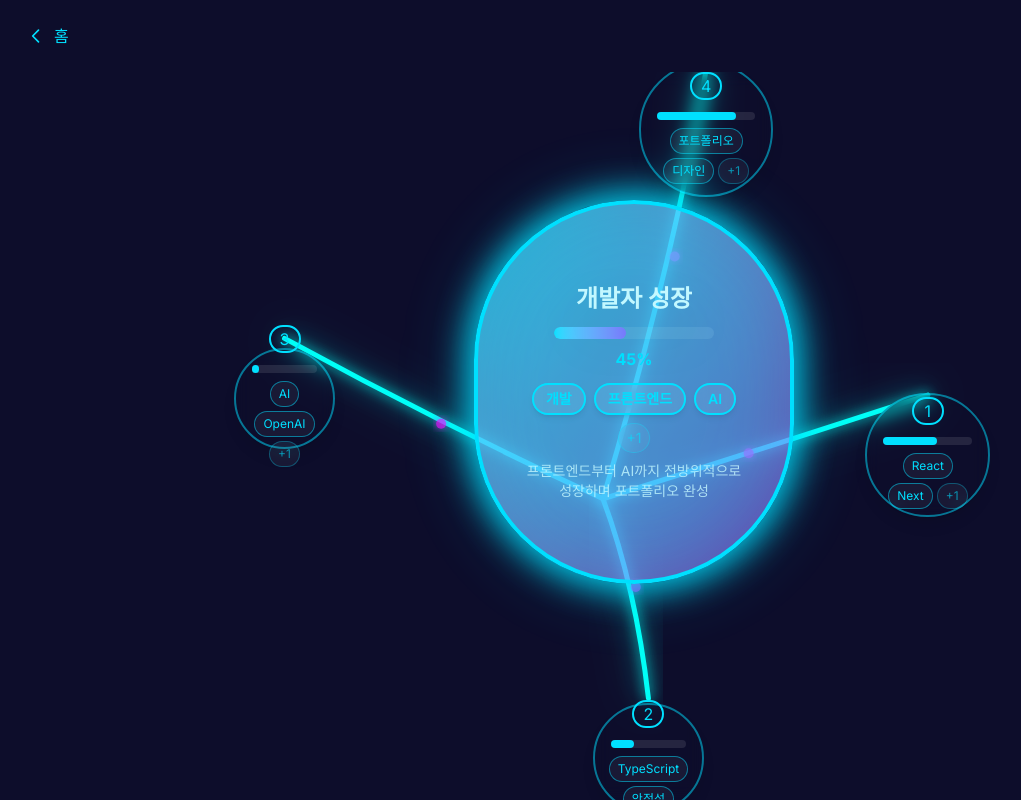
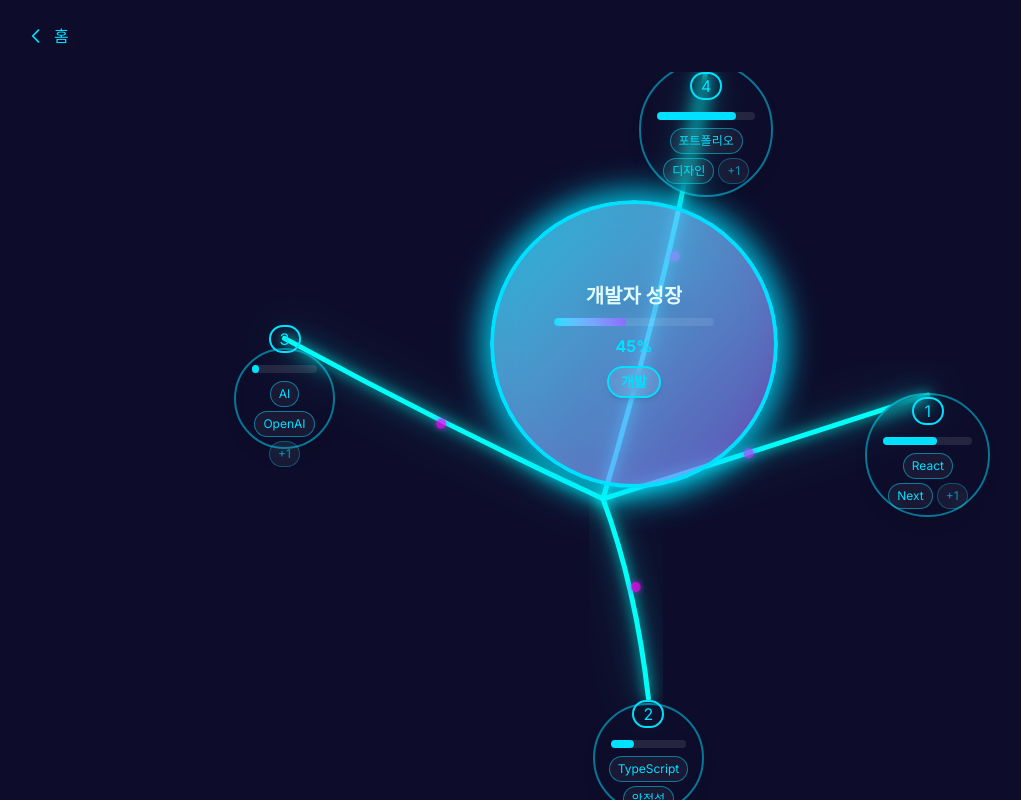
Before and after one commit to sjwoo1999/branchify, a Next.js app: page /goal/0 in a window 1280 px wide. Shown: the whole page, without its empty margins (6-1027 px from the left). Built offline with nearby package versions, Linux system fonts and the light colour scheme.

Commit message:
Fix main node glow, size, info, overlap

```diff
--- a/src/app/goal/[id]/page.tsx
+++ b/src/app/goal/[id]/page.tsx
@@ -301,29 +301,46 @@ export default function GoalDetailPage({ params }: PageProps) {
         </svg>
         {/* 메인 목표 뉴런 노드 */}
         <div ref={mainRef} className="absolute left-1/2 top-32 -translate-x-1/2 z-20 group mb-2">
-          <div className="w-full max-w-xs h-60 md:w-96 md:h-96 rounded-full bg-gradient-to-br from-neon-cyan/80 to-neon-purple/60 border-4 border-neon-cyan shadow-2xl neon-glow-cyan flex flex-col items-center justify-center p-4 md:p-10 hover:scale-105 transition-all duration-300 group-hover:border-neon-purple relative animate-pulse-slow">
-            <h2 className="text-base md:text-2xl font-extrabold mb-3 text-white group-hover:text-neon-cyan transition-colors text-center truncate max-w-full drop-shadow-2xl" title={goal.title} aria-label={`목표 제목: ${goal.title}`}>
+          <div className="w-full max-w-sm h-48 md:w-72 md:h-72 rounded-full bg-gradient-to-br from-neon-cyan/80 to-neon-purple/60 border-4 border-neon-cyan shadow-xl neon-glow-cyan flex flex-col items-center justify-center p-4 md:p-6 hover:scale-105 transition-all duration-300 group-hover:border-neon-purple relative">
+            <h2 className="text-base md:text-xl font-extrabold mb-2 text-white group-hover:text-neon-cyan transition-colors text-center truncate max-w-full drop-shadow-xl" title={goal.title} aria-label={`목표 제목: ${goal.title}`}>
               {truncateText(goal.title, 12)}
             </h2>
-            <div className="w-full max-w-40 mx-auto mb-3">
-              <div className="w-full h-3 bg-white/10 rounded-full overflow-hidden">
-                <div className="h-3 bg-gradient-to-r from-neon-cyan to-neon-purple rounded-full transition-all duration-500" style={{width: `${goal.progress}%`}} />
+            <div className="w-full max-w-40 mx-auto mb-2">
+              <div className="w-full h-2 bg-white/10 rounded-full overflow-hidden">
+                <div className="h-2 bg-gradient-to-r from-neon-cyan to-neon-purple rounded-full transition-all duration-500" style={{width: `${goal.progress}%`}} />
               </div>
               <div className="text-center mt-2">
                 <span className="text-neon-cyan text-base font-bold" aria-label={`진행률: ${goal.progress}%`}>{goal.progress}%</span>
               </div>
             </div>
             <div className="flex gap-2 mb-2 flex-wrap justify-center">
-              {goal.tags.slice(0,3).map(tag => (
+              {goal.tags.slice(0,1).map(tag => (
                 <span key={tag} className="text-sm border-2 border-neon-cyan rounded-full px-3 py-1 text-neon-cyan bg-white/10 backdrop-blur-sm font-semibold shadow-md" aria-label={`태그: ${tag}`}>{tag}</span>
               ))}
-              {goal.tags.length > 3 && (
-                <span className="text-sm border border-neon-cyan/30 rounded-full px-2 py-1 text-neon-cyan/60 bg-white/5 backdrop-blur-sm">+{goal.tags.length-3}</span>
-              )}
             </div>
-            <p className="text-sm text-white/80 text-center max-w-[220px] mx-auto line-clamp-2 overflow-hidden" title={goal.description}>{goal.description}</p>
+            {/* 상세 정보 오버레이: hover 시만 노출 */}
+            <div className="absolute inset-0 flex flex-col items-center justify-center bg-black/80 bg-opacity-90 rounded-full opacity-0 group-hover:opacity-100 transition-opacity duration-300 z-20 p-4 pointer-events-none">
+              <div className="text-center max-w-[220px] mx-auto">
+                <h2 className="text-base md:text-xl font-extrabold mb-2 text-neon-cyan truncate max-w-full drop-shadow-xl" title={goal.title}>
+                  {truncateText(goal.title, 12)}
+                </h2>
+                <p className="text-xs text-white/80 mb-3 line-clamp-2 max-h-[2.6em] overflow-hidden">
+                  {goal.description}
+                </p>
+                {/* 전체 태그 */}
+                <div className="flex gap-2 mb-4 flex-wrap justify-center">
+                  {goal.tags.map(tag => (
+                    <span key={tag} className="text-xs border border-neon-cyan/50 rounded-full px-2 py-1 text-neon-cyan bg-white/5 backdrop-blur-sm" aria-label={`태그: ${tag}`}>{tag}</span>
+                  ))}
+                </div>
+                {/* 하위 목표 수 */}
+                <div className="text-xs text-white/60">
+                  {goal.subGoals.length}개 하위 목표
+                </div>
+              </div>
+            </div>
           </div>
-          <div className="absolute inset-0 rounded-full bg-neon-cyan/30 blur-2xl opacity-80 animate-pulse-slow pointer-events-none"></div>
+          <div className="absolute inset-0 rounded-full bg-neon-cyan/20 blur-lg opacity-60 pointer-events-none"></div>
         </div>
         {/* 서브골 뉴런 노드들 (반원 위에 분산) */}
         {goal.subGoals.map((sub, idx) => (
@@ -334,8 +351,8 @@ export default function GoalDetailPage({ params }: PageProps) {
             style={{
               left: positions.subs[idx]?.x ? positions.subs[idx].x - positions.subs[idx].size/2 : '50%',
               top: positions.subs[idx]?.y ? positions.subs[idx].y - positions.subs[idx].size/2 : '70%',
-              width: positions.subs[idx]?.size || (typeof window !== 'undefined' && window.innerWidth < 768 ? 160 : 224),
-              height: positions.subs[idx]?.size || (typeof window !== 'undefined' && window.innerWidth < 768 ? 160 : 224),
+              width: positions.subs[idx]?.size || (typeof window !== 'undefined' && window.innerWidth < 768 ? 140 : 180),
+              height: positions.subs[idx]?.size || (typeof window !== 'undefined' && window.innerWidth < 768 ? 140 : 180),
               transition: 'left 0.5s, top 0.5s, width 0.5s, height 0.5s',
             }}
           >
```
